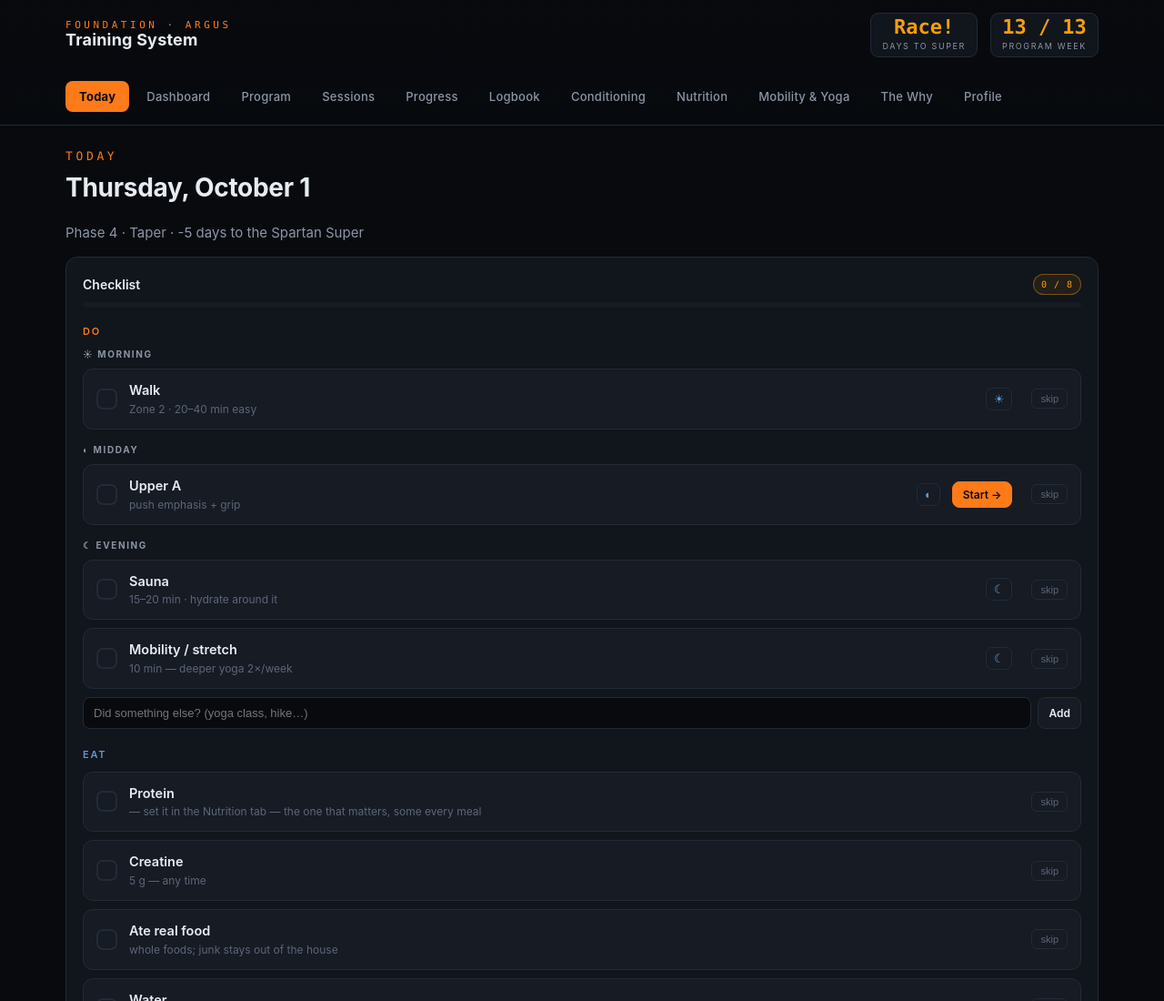
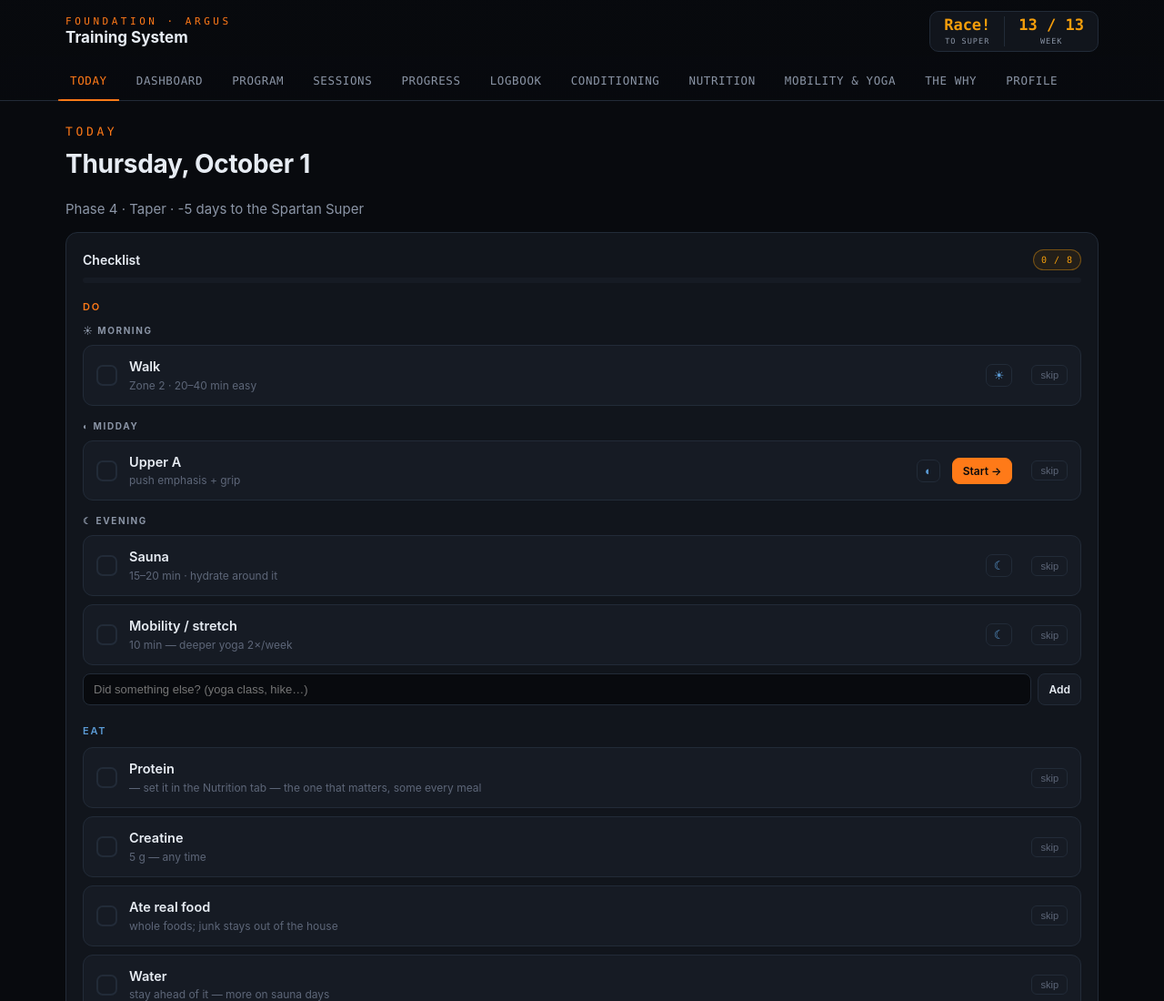
Before and after one commit to spearofsaintgeorge/training-app, a plain HTML site: page index.html in a window 1280 px wide. Shown: the top 1100 px of the page at 91% size. Drawn offline with Linux system fonts and the light colour scheme.

Commit message:
Header redesign: underline-rail nav + divided stat chip
Originally built 2026-07-13, never shipped. Re-committed on top of the
live history under the no-reply identity.

- 11 wrapping tabs -> one scrollable rail, amber underline, active tab auto-centers
- countdown boxes -> one right-aligned divided stat chip
- safe-area padding for the home-screen app
- sw: network-first pages so updates land on next open

Co-Authored-By: Claude Opus 5.5 <noreply@anthropic.com>

```diff
--- a/index.html
+++ b/index.html
@@ -26,22 +26,45 @@
   ::selection{background:rgba(255,122,24,.3)}
   .wrap{max-width:1180px;margin:0 auto;padding:0 22px 80px}
 
-  /* Top bar */
-  header.top{position:sticky;top:0;z-index:30;background:linear-gradient(180deg,rgba(8,10,14,.97),rgba(8,10,14,.88));backdrop-filter:blur(8px);border-bottom:1px solid var(--line)}
-  .top-inner{max-width:1180px;margin:0 auto;padding:14px 22px;display:flex;align-items:center;gap:18px;flex-wrap:wrap}
-  .brand{display:flex;flex-direction:column;line-height:1.1}
-  .brand .k{font-family:var(--mono);font-size:11px;letter-spacing:.32em;color:var(--amber);text-transform:uppercase}
-  .brand .t{font-size:18px;font-weight:650;letter-spacing:.2px}
-  .countdown{margin-left:auto;display:flex;gap:14px;align-items:center}
-  .cd-box{text-align:center;padding:4px 12px;border:1px solid var(--line);border-radius:9px;background:var(--panel)}
-  .cd-box .n{font-family:var(--mono);font-size:22px;font-weight:600;color:var(--amber2);line-height:1}
-  .cd-box .l{font-size:9px;letter-spacing:.18em;color:var(--muted);text-transform:uppercase;margin-top:3px}
+  /* Top bar — underline rail */
+  header.top{position:sticky;top:0;z-index:30;background:linear-gradient(180deg,rgba(8,10,14,.97),rgba(8,10,14,.9));-webkit-backdrop-filter:blur(10px);backdrop-filter:blur(10px);padding-top:env(safe-area-inset-top,0px)}
+  .top-row{max-width:1180px;margin:0 auto;display:flex;align-items:center;gap:8px 10px;flex-wrap:wrap;min-width:0;padding:9px max(14px,env(safe-area-inset-right)) 7px max(14px,env(safe-area-inset-left))}
+  .stat-chip{margin-left:auto}
+  .brand{display:flex;flex-direction:column;gap:3px;min-width:0}
+  .brand .k{font-family:var(--mono);font-size:9.5px;letter-spacing:.24em;color:var(--amber);text-transform:uppercase;white-space:nowrap;line-height:1}
+  .brand .t{font-size:15px;font-weight:650;line-height:1.1;color:var(--txt);white-space:nowrap;overflow:hidden;text-overflow:ellipsis}
+  .stat-chip{flex:0 0 auto;display:flex;align-items:stretch;border:1px solid var(--line);border-radius:10px;background:var(--panel);padding:4px 0}
+  .stat-chip .sc-cell{display:flex;flex-direction:column;align-items:center;justify-content:center;gap:2px;padding:0 10px}
+  .stat-chip .sc-cell+.sc-cell{border-left:1px solid var(--line)}
+  .stat-chip .n{font-family:var(--mono);font-size:14px;font-weight:600;color:var(--amber2);line-height:1.1;white-space:nowrap}
+  .stat-chip .l{font-family:var(--mono);font-size:7.5px;letter-spacing:.12em;color:var(--muted);text-transform:uppercase;white-space:nowrap}
 
-  /* Nav */
-  nav.tabs{display:flex;gap:4px;flex-wrap:wrap;padding:12px 0 0}
-  nav.tabs button{font-family:var(--sans);font-size:13px;font-weight:550;letter-spacing:.02em;color:var(--muted);background:transparent;border:1px solid transparent;border-radius:8px;padding:8px 14px;cursor:pointer;transition:.15s}
-  nav.tabs button:hover{color:var(--txt);background:var(--panel)}
-  nav.tabs button.active{color:var(--bg);background:var(--amber);font-weight:650}
+  /* Nav — tabs ride a full-bleed baseline rail */
+  .navwrap{position:relative}
+  .navwrap::before{content:"";position:absolute;left:0;right:0;bottom:0;height:1px;background:var(--line)}
+  nav.tabs{display:flex;flex-wrap:nowrap;gap:2px;max-width:1180px;margin:0 auto;padding:0 max(14px,env(safe-area-inset-right)) 0 max(14px,env(safe-area-inset-left));overflow-x:auto;overscroll-behavior-x:contain;-webkit-overflow-scrolling:touch;scrollbar-width:none;-webkit-mask-image:linear-gradient(90deg,transparent,#000 18px,#000 calc(100% - 26px),transparent);mask-image:linear-gradient(90deg,transparent,#000 18px,#000 calc(100% - 26px),transparent)}
+  nav.tabs::-webkit-scrollbar{display:none}
+  nav.tabs button{flex:none;font-family:var(--mono);font-size:12px;letter-spacing:.05em;text-transform:uppercase;color:var(--muted);background:transparent;border:0;border-bottom:2px solid transparent;border-radius:0;padding:0 12px;min-height:44px;white-space:nowrap;cursor:pointer;-webkit-tap-highlight-color:transparent;transition:color .15s,border-color .15s}
+  nav.tabs button:hover{color:var(--txt)}
+  nav.tabs button.active{color:var(--amber);border-bottom-color:var(--amber)}
+  nav.tabs button:focus-visible{outline:1px solid var(--amber2);outline-offset:-2px}
+  @media(max-width:430px){
+    .brand .k{font-size:8.5px;letter-spacing:.15em}
+    .brand .t{font-size:14px}
+    .stat-chip .sc-cell{padding:0 8px}
+    .stat-chip .n{font-size:13px}
+  }
+  @media(min-width:700px){
+    .top-row{padding:12px 22px 10px}
+    .brand .k{font-size:11px;letter-spacing:.32em}
+    .brand .t{font-size:17px}
+    .stat-chip{padding:5px 0}
+    .stat-chip .sc-cell{padding:0 15px}
+    .stat-chip .n{font-size:17px}
+    .stat-chip .l{font-size:8.5px}
+    nav.tabs{gap:6px}
+    nav.tabs button{font-size:12.5px;padding:0 13px}
+  }
 
   section.view{display:none;padding-top:24px;animation:fade .25s ease}
   section.view.active{display:block}
@@ -56,7 +79,7 @@
   .g2{grid-template-columns:1fr 1fr}
   .g3{grid-template-columns:repeat(3,1fr)}
   .g4{grid-template-columns:repeat(4,1fr)}
-  @media(max-width:820px){.g2,.g3,.g4{grid-template-columns:1fr}.countdown{width:100%;margin:8px 0 0}}
+  @media(max-width:820px){.g2,.g3,.g4{grid-template-columns:1fr}}
 
   .card{background:var(--panel);border:1px solid var(--line);border-radius:13px;padding:18px}
   .card.tight{padding:14px}
@@ -176,17 +199,17 @@
 </head>
 <body>
 <header class="top">
-  <div class="top-inner">
+  <div class="top-row">
     <div class="brand">
       <span class="k">Foundation · Argus</span>
       <span class="t">Training System</span>
     </div>
-    <div class="countdown">
-      <div class="cd-box"><div class="n" id="cd-days">—</div><div class="l">Days to Super</div></div>
-      <div class="cd-box"><div class="n" id="cd-week">—</div><div class="l">Program Week</div></div>
+    <div class="stat-chip" aria-label="Program countdown">
+      <div class="sc-cell"><span class="n" id="cd-days">—</span><span class="l">To Super</span></div>
+      <div class="sc-cell"><span class="n" id="cd-week">—</span><span class="l">Week</span></div>
     </div>
   </div>
-  <div class="top-inner" style="padding-top:0">
+  <div class="navwrap">
     <nav class="tabs" id="tabs"></nav>
   </div>
 </header>
@@ -1225,6 +1248,11 @@ function init(){
   go('today');
 }
 init();
+/* keep the active tab centered in the rail */
+(()=>{ const t=document.getElementById('tabs');
+  const snap=()=>{ const b=t.querySelector('button.active'); if(b) b.scrollIntoView({behavior:'smooth',block:'nearest',inline:'center'}); };
+  new MutationObserver(snap).observe(t,{subtree:true,childList:true,attributes:true,attributeFilter:['class']}); snap();
+})();
 if('serviceWorker' in navigator){ window.addEventListener('load', ()=>navigator.serviceWorker.register('sw.js').catch(()=>{})); }
 </script>
 </body>
```
Also changed, not shown: sw.js (+14 -2 lines).
